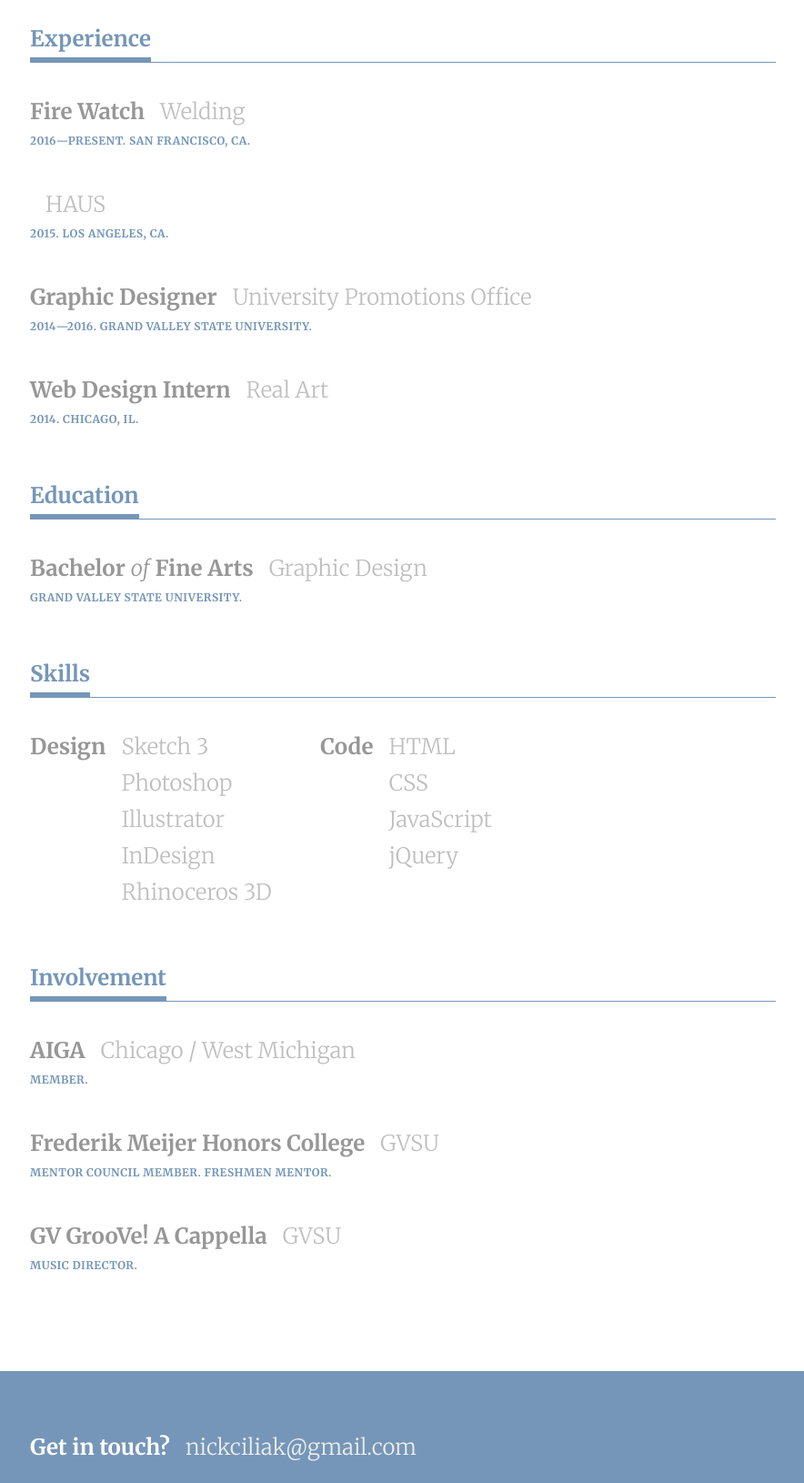
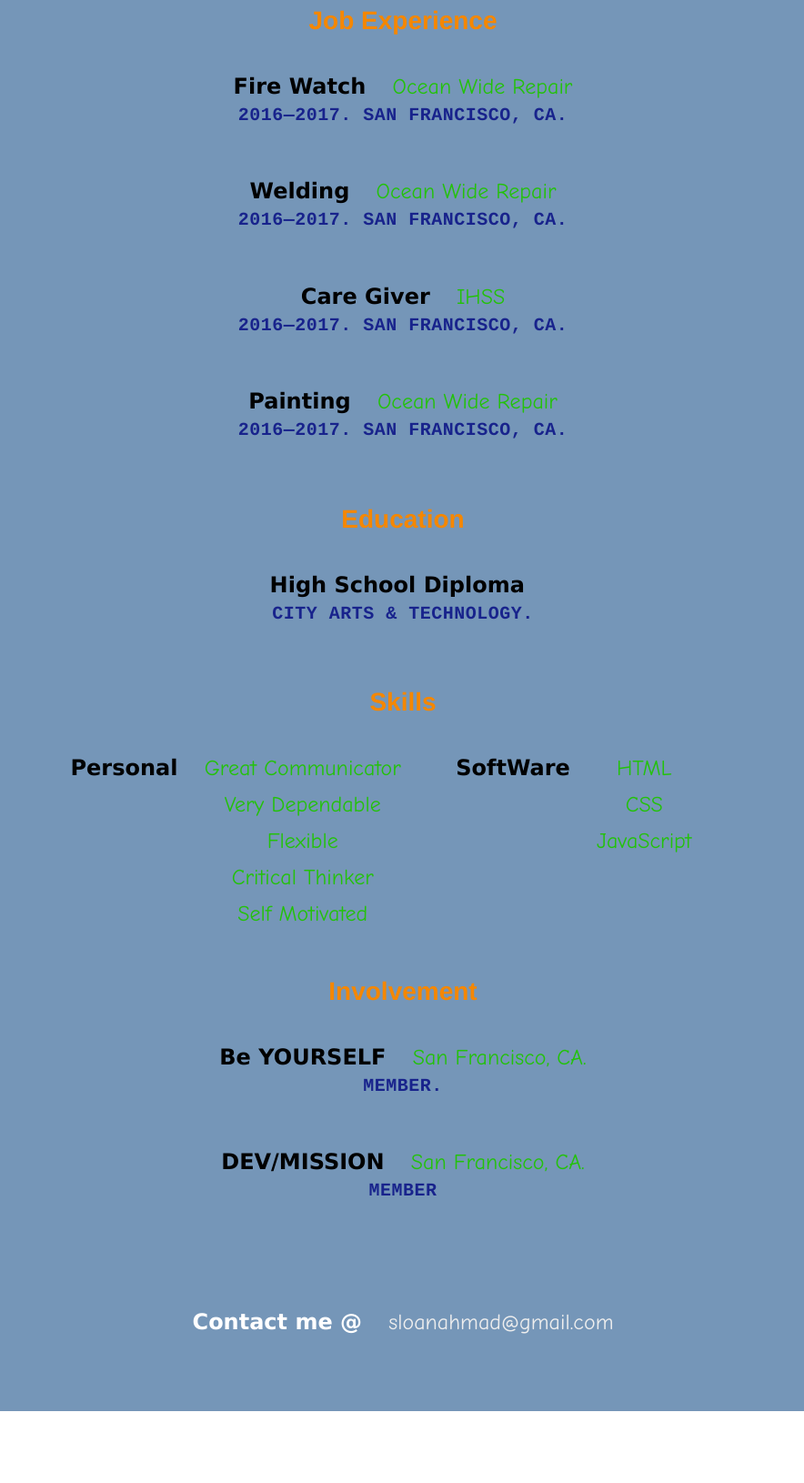
Before and after one commit to ahmad1800/dev, a plain HTML site: page index.html in a window 1280 px wide. Shown: the part 191-1821 px from the top of the page at 91% size, without its empty margins (197-1081 px from the left). After the commit the page ends 1754 px from the top, so only its background shows below. Drawn offline with Linux system fonts and the light colour scheme.

Commit message:
new files

```diff
--- a/index.html
+++ b/index.html
@@ -10,60 +10,61 @@
 
 <header>
   <div class="container">Ahmad Sloan</div>
+  <img
 </header>
 
 <div class="container">
-  <h2>Experience</h2>
+  <h2>Job Experience</h2>
   <div class="rule"></div>
   <div class="item">
     <h3>Fire Watch&nbsp;&nbsp;</h3>
-    <h4>Welding</h4>
-    <h5>2016—Present. San Francisco, CA.</h5>
+    <h4>Ocean Wide Repair</h4>
+    <h5>2016—2017. San Francisco, CA.</h5>
   </div>
    <div class="item">
-    <h3>&nbsp;&nbsp;</h3>
-    <h4>HAUS</h4>
-    <h5>2015. Los Angeles, CA.</h5>
+    <h3>Welding&nbsp;&nbsp;</h3>
+    <h4>Ocean Wide Repair</h4>
+    <h5>2016—2017. San Francisco, CA.</h5>
   </div>
   <div class="item">
-    <h3>Graphic Designer&nbsp;&nbsp;</h3>
-    <h4>University Promotions Office</h4>
-    <h5>2014—2016. Grand Valley State University.</h5>
+    <h3>Care Giver&nbsp;&nbsp;</h3>
+    <h4>IHSS</h4>
+    <h5>2016—2017. San Francisco, CA.</h5>
   </div>
   <div class="item">
-    <h3>Web Design Intern&nbsp;&nbsp;</h3>
-    <h4>Real Art</h4>
-    <h5>2014. Chicago, IL.</h5>
+    <h3>Painting&nbsp;&nbsp;</h3>
+    <h4>Ocean Wide Repair</h4>
+    <h5>2016—2017. San Francisco, CA.</h5>
   </div>
 
   <h2>Education</h2>
   <div class="rule"></div>
   <div class="item">
-    <h3>Bachelor <span class="of">of</span> Fine Arts&nbsp;&nbsp;</h3>
-    <h4>Graphic Design</h4>
-    <h5>Grand Valley State University.</h5>
+    <h3>High School Diploma</h3>
+    <h4></h4>
+    <h5>City Arts & Technology.</h5>
   </div>
 
   <h2>Skills</h2>
   <div class="rule"></div>
   <div class="item">
-    <h3>Design&nbsp;&nbsp;</h3>
+    <h3>Personal&nbsp;&nbsp;</h3>
     <h4>
       <ul>
-        <li>Sketch 3</li>
-        <li>Photoshop</li>
-        <li>Illustrator</li>
-        <li>InDesign</li>
-        <li>Rhinoceros 3D</li>
+        <li>Great Communicator</li>
+        <li>Very Dependable</li>
+        <li>Flexible</li>
+        <li>Critical Thinker</li>
+        <li>Self Motivated</li>
       </ul>
     </h4>
-    <h3>Code&nbsp;&nbsp;</h3>
+    <h3>SoftWare&nbsp;&nbsp;</h3>
     <h4>
       <ul>
         <li>HTML</li>
         <li>CSS</li>
         <li>JavaScript</li>
-        <li>jQuery</li>
+        <li></li>
       </ul>
     </h4>
   </div>
@@ -71,26 +72,21 @@
   <h2>Involvement</h2>
   <div class="rule"></div>
   <div class="item">
-    <h3>AIGA&nbsp;&nbsp;</h3>
-    <h4>Chicago / West Michigan</h4>
+    <h3>Be YOURSELF&nbsp;&nbsp;</h3>
+    <h4>San Francisco, CA.</h4>
     <h5>Member.</h5>
   </div>
   <div class="item">
-    <h3>Frederik Meijer Honors College&nbsp;&nbsp;</h3>
-    <h4>GVSU</h4>
-    <h5>Mentor Council Member. Freshmen Mentor.</h5>
-  </div>
-  <div class="item">
-    <h3>GV GrooVe! A Cappella&nbsp;&nbsp;</h3>
-    <h4>GVSU</h4>
-    <h5>Music Director.</h5>
+    <h3>DEV/MISSION&nbsp;&nbsp;</h3>
+    <h4>San Francisco, CA.</h4>
+    <h5>Member</h5>
   </div>
 </div>
 
 <footer>
   <div class="container">
-    <h3>Get in touch?&nbsp;&nbsp;</h3>
-    <h4>nickciliak@gmail.com</h4>
+    <h3>Contact me @&nbsp;&nbsp;</h3>
+    <h4>sloanahmad@gmail.com</h4>
   </div>
 </footer>
 </body>
--- a/style.css
+++ b/style.css
@@ -3,11 +3,12 @@
 body, h1, h2, h3, h4 {
   margin: 0;
   padding: 0;
-  font-family: 'Merriweather';
-  font-size: 16px;
+  font-family: 'Comic Sans MS';
+  font-size: 24px;
   font-weight: 300;
-  color: #BFBFBF;
+  color: #23c20a;
   line-height: 50px;
+
 }
 
 header {
@@ -15,23 +16,27 @@ header {
   background: #7596B8;
   font-weight: 700;
   font-size: 24px;
+  text-align: center;
+  font-family: 'Garamond';
 }
 
 .container {
-  padding: 20px;
+  padding: 12px;
 }
 
 .item {
-  margin: 20px 0;
+  margin: 12px 0;
 }
 
 h2 {
-  color: #7596B8;
+  color: #f58700;
   font-weight: 700;
   border-bottom: 5px solid #7596B8;
   display: inline-block;
   line-height: 40px;
   margin-top: 28px;
+  font-family:'Helvetica';
+  font-size: 28px;
 }
 
 .rule {
@@ -41,9 +46,10 @@ h2 {
 }
 
 h3 {
-  color: #979797;
+  color: #000;
   font-weight: 700;
   margin-top: 20px;
+  font-family: 'Verdana';
 }
 
 .of {
@@ -66,18 +72,19 @@ h3, h4 {
 }
 
 h5 {
-  font-size: 10px;
-  color: #7596B8;
+  font-size: 16px;
+  color: #18238c;
   margin-top: 0;
   line-height: 32px;
   text-transform: uppercase;
   letter-spacing: 0.5px;
+  font-family: 'Courier';
 }
 
 footer {
   background: #7596B8;
   color: #FFF;
-  margin-top: 60px;
+  margin-top: 6px;
 }
 
 footer h3 {
@@ -90,14 +97,11 @@ footer h4 {
 
 @media (min-width: 645px) {
 
-  body, h1, h2, h3, h4 {
-    font-size: 24px;
-  }
 
   header {
     padding: 30px 0;
-    margin-bottom: 16px;
-    font-size: 32px;
+    margin-bottom: 12px;
+    font-size: 50px;
   }
 
   .container {
@@ -106,7 +110,7 @@ footer h4 {
   }
 
   h5 {
-    font-size: 12px;
+    font-size: 20px;
   }
 
   h3, h4 {
```
Also changed, not shown: 1 other file.
